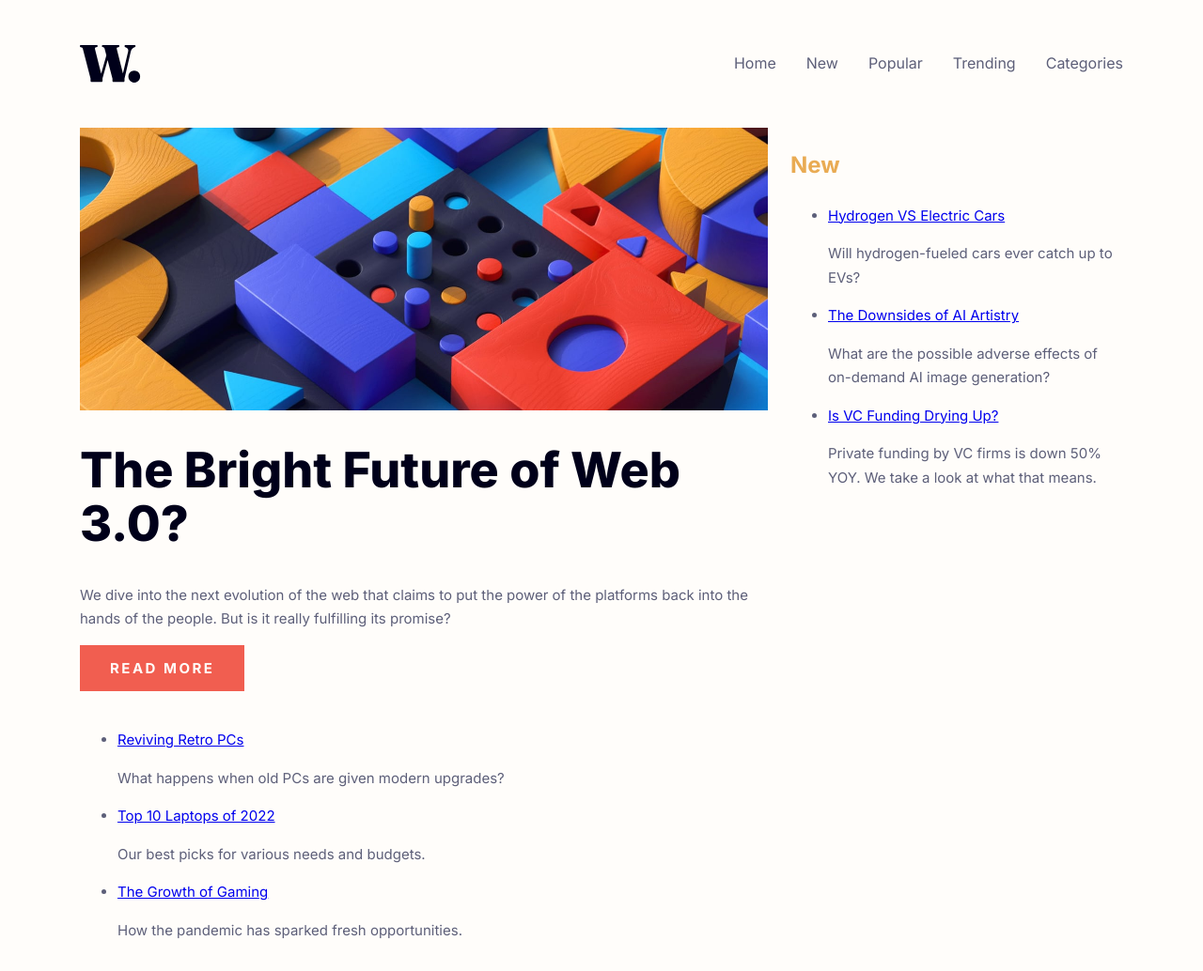
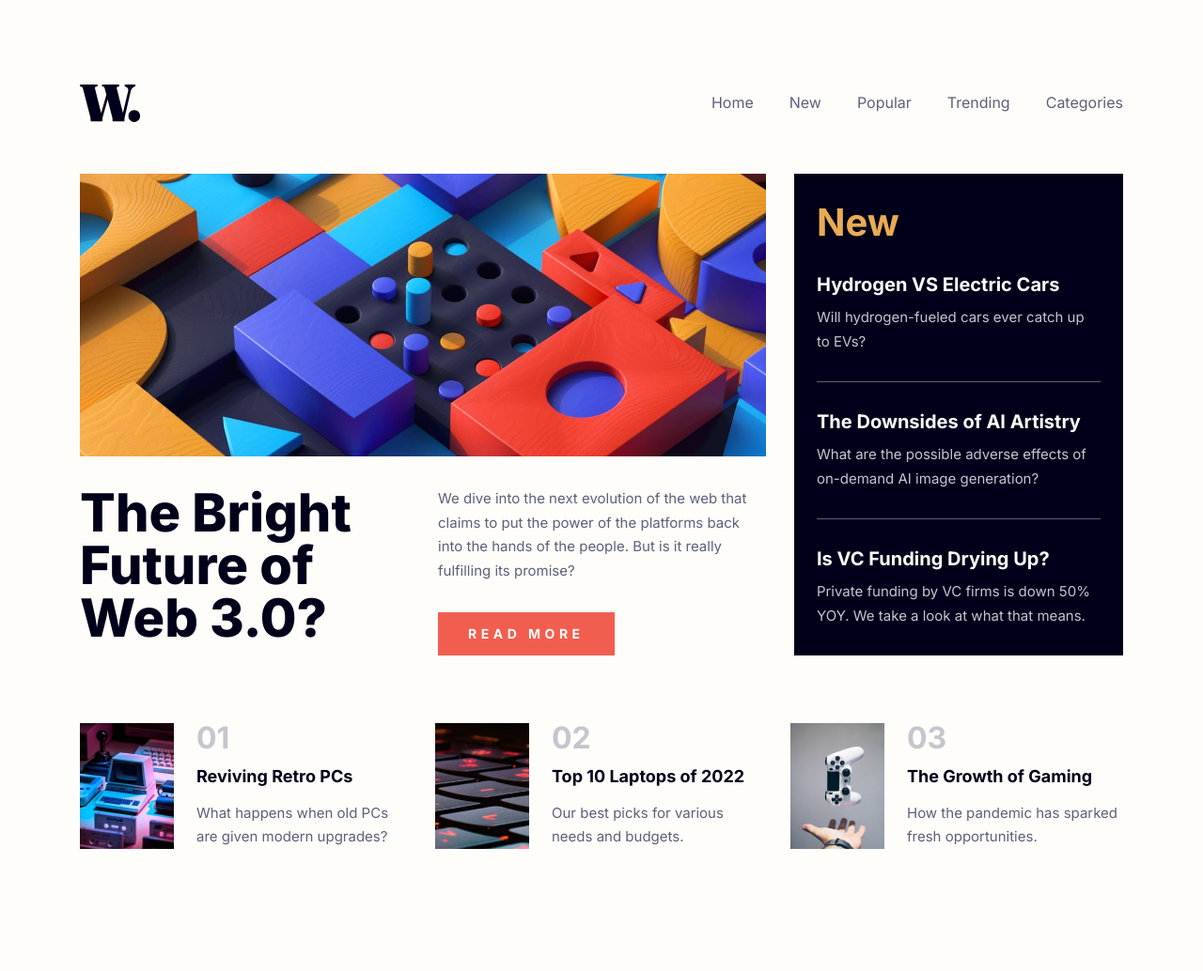
Before and after one commit to mateusbelicio/news-homepage, a website: page index.html in a window 1280 px wide. Shown: the whole page at 94% size. Drawn offline with Linux system fonts and the light colour scheme.

Commit message:
Styling layout

```diff
--- a/index.html
+++ b/index.html
@@ -65,17 +65,20 @@
     <section class="posts home__section-posts">
       <h2 class="posts__title visually-hidden">Top posts</h2>
       <ul class="posts__list">
-        <li class="posts__item">
-          <a href="#" class="posts__link">Reviving Retro PCs</a>
-          <p class="posts__text">What happens when old PCs are given modern upgrades?</p>
+        <li class="post">
+          <img src="assets/images/image-retro-pcs.jpg" alt="" class="post__img">
+          <a href="#" class="post__link">Reviving Retro PCs</a>
+          <p class="post__text">What happens when old PCs are given modern upgrades?</p>
         </li>
-        <li class="posts__item">
-          <a href="#" class="posts__link">Top 10 Laptops of 2022</a>
-          <p class="posts__text">Our best picks for various needs and budgets.</p>
+        <li class="post">
+          <img src="assets/images/image-top-laptops.jpg" alt="" class="post__img">
+          <a href="#" class="post__link">Top 10 Laptops of 2022</a>
+          <p class="post__text">Our best picks for various needs and budgets.</p>
         </li>
-        <li class="posts__item">
-          <a href="#" class="posts__link">The Growth of Gaming</a>
-          <p class="posts__text">How the pandemic has sparked fresh opportunities.</p>
+        <li class="post">
+          <img src="assets/images/image-gaming-growth.jpg" alt="" class="post__img">
+          <a href="#" class="post__link">The Growth of Gaming</a>
+          <p class="post__text">How the pandemic has sparked fresh opportunities.</p>
         </li>
       </ul>
     </section>
--- a/sass/abstracts/_variables.scss
+++ b/sass/abstracts/_variables.scss
@@ -17,6 +17,7 @@ $colors: (
     400: hsl(5, 85%, 63%),
   ),
   neutral: (
+    100: hsl(0, 0%, 99%),
     200: hsl(36, 100%, 99%),
     300: hsl(233, 8%, 79%),
     400: hsl(236, 13%, 42%),
--- a/sass/base/_helpers.scss
+++ b/sass/base/_helpers.scss
@@ -20,7 +20,7 @@
  * 3. Leave some space on the edges, especially valuable on small screens
  */
 .container {
-  $padding-inline: to-rem(24);
+  $padding-inline: to-rem(16);
 
   width: min($max-width, calc(100% - 2 * $padding-inline));
   margin-inline: auto;
--- a/sass/base/_typography.scss
+++ b/sass/base/_typography.scss
@@ -12,15 +12,24 @@ body {
   line-height: 1.7;
 }
 
-.h1 {
-  font-size: minmax-font(38, 52);
-  font-weight: 800;
-  color: clr('neutral', 500);
+h1,
+h2,
+h3,
+h4,
+h5 {
+  margin-block: 0;
   line-height: 1.1;
 }
 
+.h1 {
+  font-size: minmax-font(40, 56);
+  font-weight: 800;
+  color: clr('neutral', 500);
+  line-height: 1;
+}
+
 .h2 {
-  font-size: to-rem(24);
+  font-size: minmax-font(32, 40);
   font-weight: 700;
   color: clr('primary', 300);
 }
--- /dev/null
+++ b/sass/components/_post.scss
@@ -0,0 +1,44 @@
+// -----------------------------------------------------------------------------
+// This file contains all styles related to the post component.
+// -----------------------------------------------------------------------------
+
+@use '../abstracts/' as *;
+
+.post {
+  display: grid;
+  grid-template-columns: auto 1fr;
+  row-gap: to-rem(10);
+  column-gap: to-rem(24);
+  list-style: none;
+
+  counter-increment: number;
+
+  &__img {
+    grid-row: span 2;
+    height: 100%;
+    width: to-rem(100);
+    object-fit: cover;
+  }
+
+  &__link {
+    font-size: to-rem(18);
+    font-weight: 700;
+    color: clr('neutral', 500);
+    text-decoration: none;
+    transition: color 0.2s;
+
+    &:hover {
+      color: clr('primary');
+    }
+
+    &::before {
+      content: '0' counter(number);
+      display: block;
+      font-size: to-rem(32);
+      line-height: 1;
+      font-weight: 700;
+      color: clr('neutral', 300);
+      margin-block-end: to-rem(10);
+    }
+  }
+}
--- /dev/null
+++ b/sass/layout/_hero.scss
@@ -0,0 +1,60 @@
+// -----------------------------------------------------------------------------
+// This file contains all styles related to the hero section of the site/application.
+// -----------------------------------------------------------------------------
+
+@use '../abstracts/' as *;
+
+.hero {
+  display: grid;
+  gap: to-rem(24);
+  place-items: start;
+
+  @include breakpoint(600) {
+    grid-template-columns: repeat(2, 1fr);
+  }
+
+  @include breakpoint(800) {
+    grid-template-columns: auto;
+    grid-template-rows: 1fr auto;
+  }
+
+  @include breakpoint(1000) {
+    grid-template-columns: repeat(2, 1fr);
+    gap: to-rem(32);
+  }
+
+  &__title {
+    @include breakpoint(600) {
+      grid-row: span 2;
+    }
+
+    @include breakpoint(800) {
+      grid-row: auto;
+    }
+
+    @include breakpoint(1000) {
+      grid-row: span 2;
+    }
+  }
+
+  &__img {
+    max-height: 50vh;
+    width: 100%;
+    overflow: hidden;
+
+    @include breakpoint(600) {
+      grid-column: 1 / -1;
+    }
+
+    @include breakpoint(800) {
+      max-height: none;
+      height: 100%;
+    }
+
+    & > * {
+      object-fit: cover;
+      width: 100%;
+      height: 100%;
+    }
+  }
+}
--- a/sass/layout/_index.scss
+++ b/sass/layout/_index.scss
@@ -1,2 +1,5 @@
 @forward 'header';
 @forward 'footer';
+@forward 'new';
+@forward 'hero';
+@forward 'posts';
--- /dev/null
+++ b/sass/layout/_new.scss
@@ -0,0 +1,44 @@
+// -----------------------------------------------------------------------------
+// This file contains all styles related to the news list of the site/application.
+// -----------------------------------------------------------------------------
+
+@use '../abstracts/' as *;
+
+.new {
+  color: clr('neutral', 300);
+  background-color: clr('neutral', 500);
+  padding: to-rem(24) to-rem(20);
+
+  @include breakpoint(600) {
+    padding: to-rem(30) to-rem(24);
+  }
+
+  &__title {
+    margin-block-end: to-rem(30);
+  }
+
+  &__item {
+    list-style: none;
+
+    &:not(:first-child) {
+      margin-block-start: to-rem(30);
+      padding-block-start: to-rem(28);
+      border-block-start: 1px solid clr('neutral');
+    }
+  }
+
+  &__link {
+    display: inline-block;
+    color: clr('neutral', 100);
+    text-decoration: none;
+    font-size: to-rem(20);
+    font-weight: 700;
+    margin-block-end: to-rem(8);
+    line-height: 1.4;
+    transition: color 0.2s;
+
+    &:hover {
+      color: clr('primary', 300);
+    }
+  }
+}
--- /dev/null
+++ b/sass/layout/_posts.scss
@@ -0,0 +1,28 @@
+// -----------------------------------------------------------------------------
+// This file contains all styles related to the top posts section of the site/application.
+// -----------------------------------------------------------------------------
+
+@use '../abstracts/' as *;
+
+.posts {
+  padding-block-end: to-rem(80);
+
+  @include breakpoint(800) {
+    padding-block-end: to-rem(130);
+  }
+
+  &__list {
+    display: grid;
+    gap: to-rem(24);
+
+    & > * {
+      flex-shrink: 1;
+      flex-grow: 0;
+      flex-basis: 33.33%;
+    }
+
+    @include breakpoint(800) {
+      grid-template-columns: repeat(3, 1fr);
+    }
+  }
+}
--- a/sass/pages/_home.scss
+++ b/sass/pages/_home.scss
@@ -5,17 +5,17 @@
 @use '../abstracts/' as *;
 
 .home {
-  row-gap: to-rem(24);
+  row-gap: to-rem(64);
 
   & > * {
     grid-column: full;
   }
 
   @include breakpoint(800) {
-    column-gap: to-rem(24);
+    column-gap: to-rem(30);
+    row-gap: to-rem(72);
 
     &__section-hero {
-      // grid-column: 1 / span 8;
       grid-column: full-start / col-end 8;
     }
 
```
Also changed, not shown: README.md, css/style.css, design/desktop-result.png (added), 1 other file.
